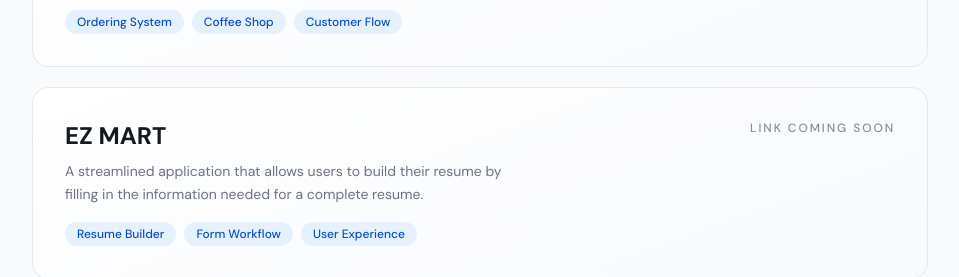
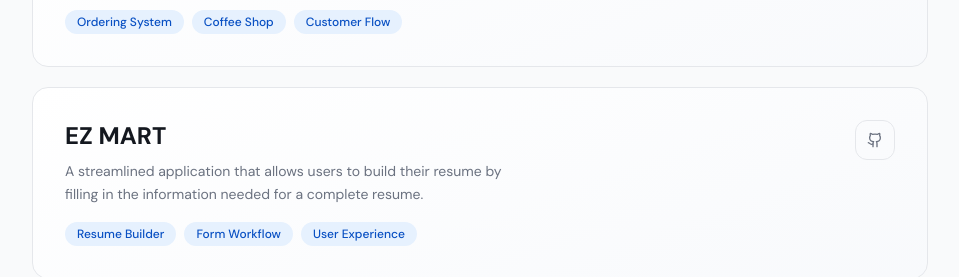
Before and after one commit to PancitGuisado/bryle-portfolio, a React (Vite) app: page / in a window 1280 px wide. Shown: the part 2820-3097 px from the top of the page, without its empty margins (160-1119 px from the left). Built offline with nearby package versions, Linux system fonts and the light colour scheme; the HTML template or start-up script is replaced by a standard one.

Commit message:
Added link to ezmart

```diff
--- a/src/components/ProjectsSection.tsx
+++ b/src/components/ProjectsSection.tsx
@@ -22,6 +22,7 @@ const projects = [
     description:
       "A streamlined application that allows users to build their resume by filling in the information needed for a complete resume.",
     tags: ["Resume Builder", "Form Workflow", "User Experience"],
+    github: "https://github.com/eilrahcdev/EZ-Mart",
     featured: false,
   },
 ];
```
